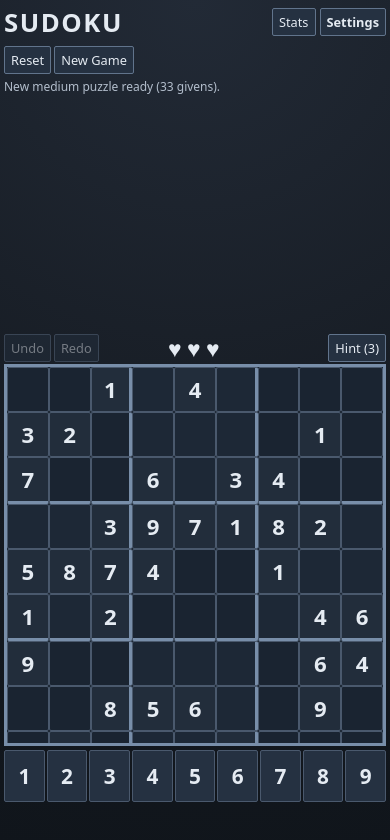
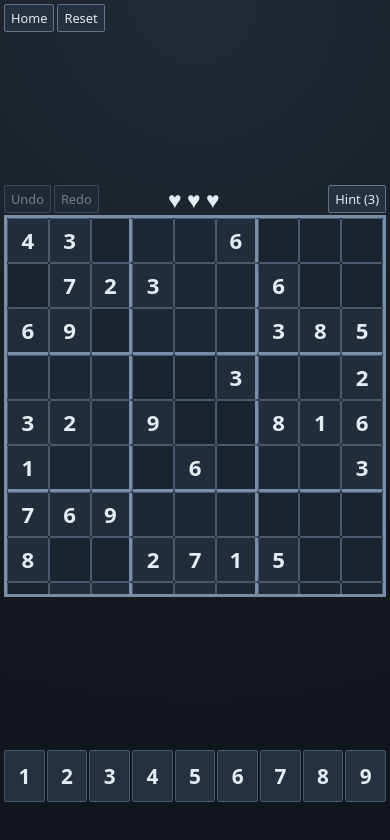
Before and after one commit to slobbe/sudoku, a Next.js app: page / in a window 390 px wide. Both pictures are taken after a click on the button "New Game". Shown: the top 840 px of the page. Built offline with nearby package versions, Linux system fonts and the light colour scheme.

Commit message:
Add home menu and focus in-game UI on core controls

```diff
--- a/app/globals.css
+++ b/app/globals.css
@@ -211,6 +211,54 @@ body {
     flex-direction: column;
 }
 
+.app.app-home {
+    justify-content: center;
+    align-items: center;
+}
+
+.home-view {
+    width: min(420px, 100%);
+    padding: 18px;
+    border: 1px solid var(--line-bold);
+    background: var(--paper);
+    display: grid;
+    gap: 12px;
+}
+
+.home-view h1 {
+    margin: 0;
+    font-size: clamp(1.8rem, 4.2vw, 2.3rem);
+    letter-spacing: 0.06em;
+    text-transform: uppercase;
+}
+
+.home-actions {
+    display: grid;
+    gap: 8px;
+}
+
+.home-actions button {
+    width: 100%;
+    min-height: 48px;
+    font-size: 1rem;
+    font-weight: 700;
+}
+
+.home-status {
+    margin: 0;
+    min-height: 1.2em;
+    color: var(--muted);
+    font-size: 0.85rem;
+}
+
+.game-controls {
+    width: min(540px, 100%, calc(100svh - 204px));
+    margin: 0 auto 2px;
+    display: flex;
+    align-items: center;
+    gap: 6px;
+}
+
 .header-row {
     display: flex;
     align-items: center;
@@ -340,6 +388,7 @@ button:active {
 }
 
 #new-game,
+#home-button,
 #undo,
 #redo,
 #reset-game,
@@ -354,6 +403,7 @@ button:active {
 #reset-game,
 #hint,
 #new-game,
+#home-button,
 #stats-open,
 #settings-open {
     flex-shrink: 0;
@@ -678,6 +728,35 @@ button:disabled {
         overflow: hidden;
     }
 
+    .app.app-home {
+        display: flex;
+        justify-content: center;
+        align-items: center;
+    }
+
+    .app.app-game {
+        grid-template-rows: auto minmax(0, 1fr) auto;
+    }
+
+    .home-view {
+        width: min(420px, 100%);
+        padding: 14px;
+        gap: 10px;
+    }
+
+    .home-view h1 {
+        font-size: clamp(1.55rem, 7vw, 2rem);
+    }
+
+    .home-actions button {
+        min-height: 46px;
+        font-size: 0.95rem;
+    }
+
+    .home-status {
+        font-size: 0.78rem;
+    }
+
     .header-row {
         gap: 4px;
     }
@@ -692,9 +771,17 @@ button:disabled {
 
     .header-top-actions button,
     .header-controls button,
+    .home-actions button,
+    .game-controls button,
     .board-actions button {
         padding: 4px 6px;
         font-size: 0.8rem;
+    }
+
+    .game-controls {
+        width: 100%;
+        margin: 0;
+        gap: 3px;
     }
 
     .header-controls {
@@ -830,6 +917,8 @@ button:disabled {
 @media (max-width: 600px) and (max-height: 700px) {
     .header-top-actions button,
     .header-controls button,
+    .home-actions button,
+    .game-controls button,
     .board-actions button {
         padding: 3px 5px;
         font-size: 0.75rem;
@@ -902,6 +991,8 @@ button:disabled {
 
     .header-top-actions button,
     .header-controls button,
+    .home-actions button,
+    .game-controls button,
     .board-actions button {
         padding: 2px 4px;
         font-size: 0.68rem;
--- a/src/components/sudoku-app.tsx
+++ b/src/components/sudoku-app.tsx
@@ -20,6 +20,7 @@ import {
 
 type Theme = "slate" | "dusk" | "mist" | "amber";
 type FillModeEntry = "long-press" | "double-tap";
+type AppView = "home" | "game";
 
 type CellSelection = {
   row: number;
@@ -619,6 +620,7 @@ export function SudokuApp() {
   const [state, setState] = useState<GameState>(createInitialState);
   const stateRef = useRef<GameState>(state);
 
+  const [activeView, setActiveView] = useState<AppView>("home");
   const [statusMessage, setStatusMessage] = useState<string>("Generating puzzle...");
   const [settingsOpen, setSettingsOpen] = useState(false);
   const [statsOpen, setStatsOpen] = useState(false);
@@ -734,6 +736,20 @@ export function SudokuApp() {
     [applyState],
   );
 
+  const startNewGameAndOpen = useCallback(
+    (difficultyOverride?: Difficulty) => {
+      startNewGame(difficultyOverride);
+      setActiveView("game");
+    },
+    [startNewGame],
+  );
+
+  const goHome = useCallback(() => {
+    setWinPromptOpen(false);
+    setLosePromptOpen(false);
+    setActiveView("home");
+  }, []);
+
   const resetCurrentGame = useCallback(() => {
     const current = stateRef.current;
     if (!current.puzzle || !current.board) {
@@ -1141,13 +1157,13 @@ export function SudokuApp() {
 
   const onWinNewGame = useCallback(() => {
     closeWinPrompt();
-    startNewGame();
-  }, [closeWinPrompt, startNewGame]);
+    startNewGameAndOpen();
+  }, [closeWinPrompt, startNewGameAndOpen]);
 
   const onLoseNewGame = useCallback(() => {
     closeLosePrompt();
-    startNewGame();
-  }, [closeLosePrompt, startNewGame]);
+    startNewGameAndOpen();
+  }, [closeLosePrompt, startNewGameAndOpen]);
 
   const refreshUpdateAction = useCallback(() => {
     const waiting = Boolean(swRegistrationRef.current?.waiting);
@@ -1258,14 +1274,11 @@ export function SudokuApp() {
     if (restored) {
       applyState(restored);
       setStatusMessage("Restored your previous game.");
-      if (restored.lost) {
-        setLosePromptOpen(true);
-      }
     } else {
-      startNewGame();
+      setStatusMessage("Choose New Game to begin.");
     }
     setIsHydrated(true);
-  }, [applyState, startNewGame]);
+  }, [applyState]);
 
   useEffect(() => {
     if (!isHydrated || !state.puzzle || !state.solution || !state.board) {
@@ -1363,6 +1376,10 @@ export function SudokuApp() {
 
   useEffect(() => {
     const onKeyDown = (event: KeyboardEvent) => {
+      if (activeView !== "game") {
+        return;
+      }
+
       const current = stateRef.current;
       if (!current.board) {
         return;
@@ -1434,6 +1451,7 @@ export function SudokuApp() {
     statsOpen,
     undoMove,
     winPromptOpen,
+    activeView,
   ]);
 
   useEffect(() => {
@@ -1465,33 +1483,33 @@ export function SudokuApp() {
 
   return (
     <>
-      <main className="app">
-        <header className="header">
-          <div className="header-row">
+      <main className={`app ${activeView === "home" ? "app-home" : "app-game"}`}>
+        {activeView === "home" ? (
+          <section className="home-view" aria-label="Home menu">
             <h1>Sudoku</h1>
-            <div className="header-top-actions" aria-label="Header actions">
-              <button id="stats-open" type="button" onClick={() => setStatsOpen(true)}>
-                Stats
+            <div className="home-actions" aria-label="Main actions">
+              <button id="new-game" type="button" onClick={() => startNewGameAndOpen()}>
+                New Game
               </button>
               <button id="settings-open" type="button" onClick={() => setSettingsOpen(true)}>
                 Settings
               </button>
+              <button id="stats-open" type="button" onClick={() => setStatsOpen(true)}>
+                Statistics
+              </button>
             </div>
-          </div>
-        </header>
-
-        <div className="header-controls" aria-label="Quick actions">
+            <p className="home-status" aria-live="polite">{statusMessage}</p>
+          </section>
+        ) : (
+          <>
+            <div className="game-controls" aria-label="Game controls">
+              <button id="home-button" type="button" onClick={goHome}>
+                Home
+              </button>
               <button id="reset-game" type="button" disabled={state.lost} onClick={resetCurrentGame}>
                 Reset
               </button>
-          <button id="new-game" type="button" onClick={() => startNewGame()}>
-            New Game
-          </button>
             </div>
-
-        <p id="status-text" className="status-text" aria-live="polite">
-          {statusMessage}
-        </p>
 
             <section className="board-wrap" aria-label="Sudoku board">
               <div className="board-actions" aria-label="Board actions">
@@ -1611,6 +1629,8 @@ export function SudokuApp() {
                 );
               })}
             </section>
+          </>
+        )}
       </main>
 
       <dialog
@@ -1700,7 +1720,9 @@ export function SudokuApp() {
               value={state.difficulty}
               onChange={(event) => {
                 const difficulty = event.target.value as Difficulty;
-                startNewGame(difficulty);
+                const current = stateRef.current;
+                applyState({ ...current, difficulty });
+                setStatusMessage(`Difficulty set to ${difficulty}.`);
               }}
             >
               <option value="easy">Easy</option>
```
Lines whose indentation alone changed are shown as unchanged.
